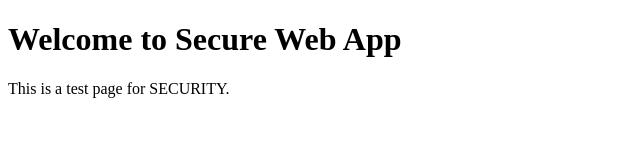
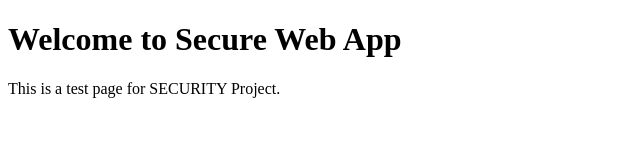
Before and after one commit to TP-SE/Web-App-Project, a plain HTML site: page index.html in a window 1280 px wide. Shown: the full height of the page, 0-640 px from the left. Drawn offline with Linux system fonts and the light colour scheme.

Commit message:
Added index.html

```diff
--- a/index.html
+++ b/index.html
@@ -7,6 +7,6 @@
 </head>
 <body>
     <h1>Welcome to Secure Web App</h1>
-    <p>This is a test page for SECURITY.</p>
+    <p>This is a test page for SECURITY Project.</p>
 </body>
 </html>
```
